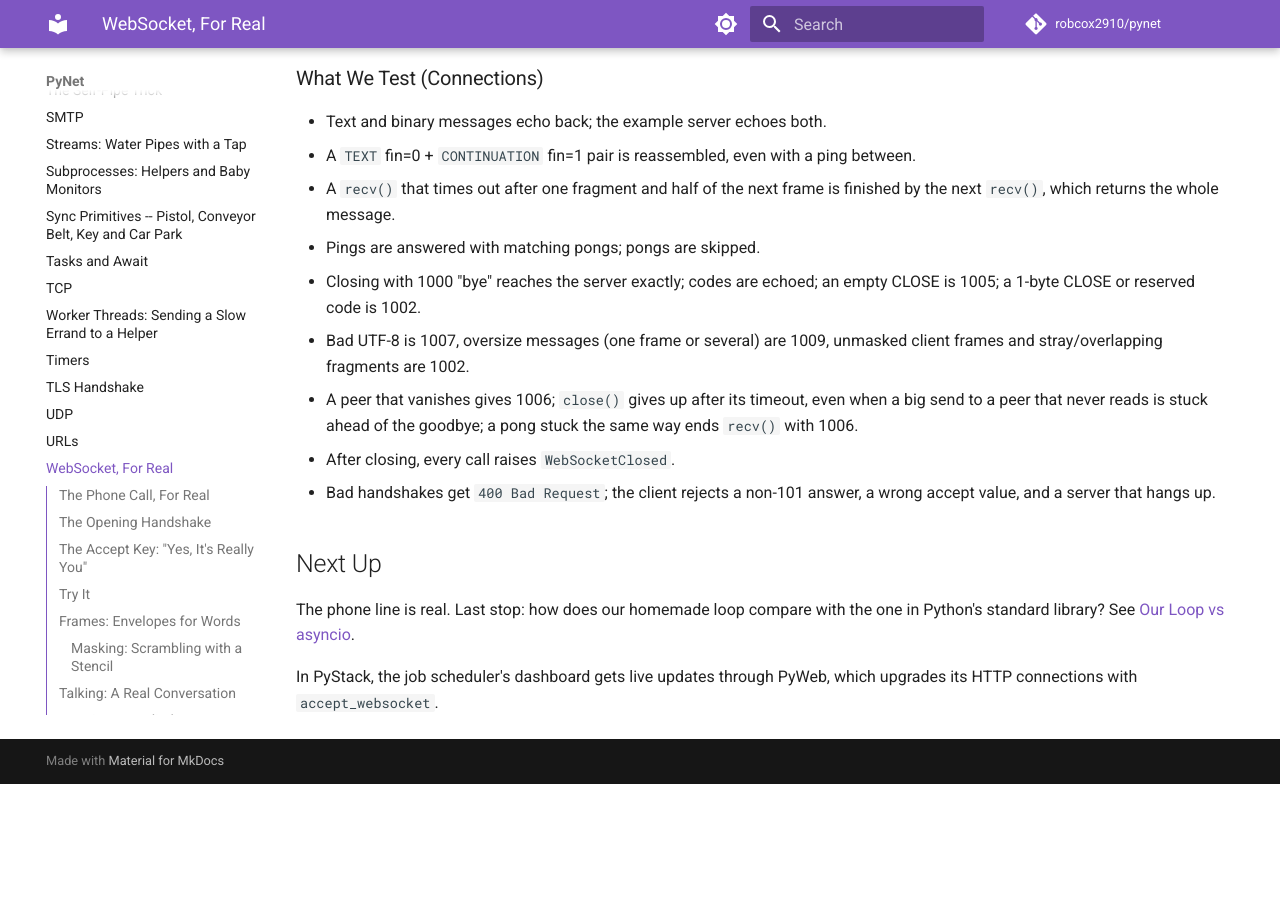
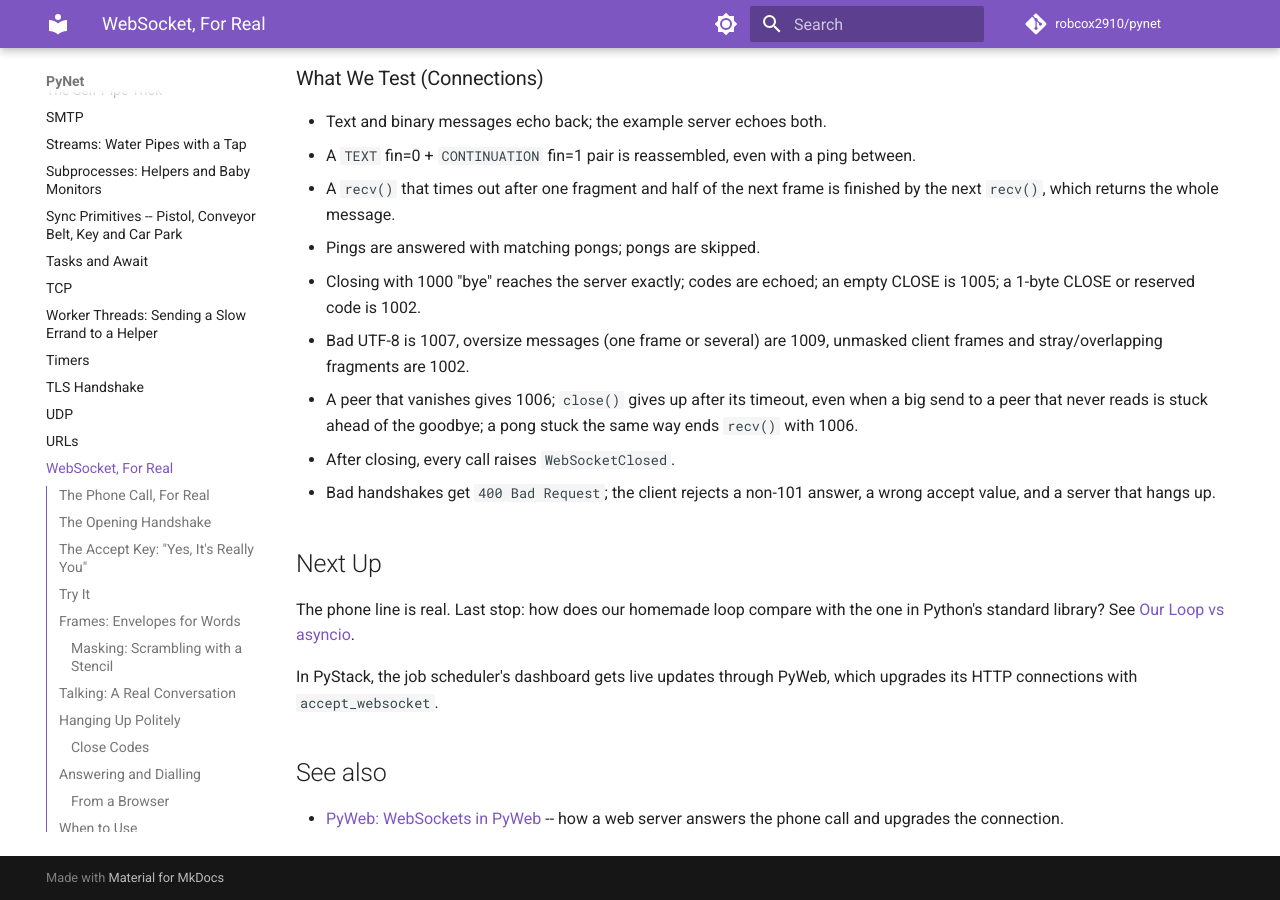
Before and after one commit to robcox2910/pynet, an MkDocs documentation site: the page built from docs/concepts/websocket-real.md, in a window 1280 px wide and 900 px high, scrolled down 6672 px. Built offline with MkDocs 1.6.1 and Material for MkDocs 9.7.7, drawn with Linux system fonts in a browser that asks for light colours; comment, search, counter and statistics services are not loaded; before the commit the page ends 7456 px from its top, so only the background shows below that.

Commit message:
docs: see-also links to related projects
Co-Authored-By: Claude Opus 5.5 <noreply@anthropic.com>

```diff
--- a/docs/concepts/websocket-real.md
+++ b/docs/concepts/websocket-real.md
@@ -351,3 +351,7 @@ the one in Python's standard library? See [Our Loop vs asyncio](our-loop-vs-asyn
 
 In PyStack, the job scheduler's dashboard gets live updates through PyWeb,
 which upgrades its HTTP connections with `accept_websocket`.
+
+## See also
+
+- [PyWeb: WebSockets in PyWeb](https://robcox2910.github.io/pyweb/concepts/websockets-in-pyweb/) -- how a web server answers the phone call and upgrades the connection.
```
Also changed, not shown: docs/concepts/http-client.md (+4 -0 lines).
